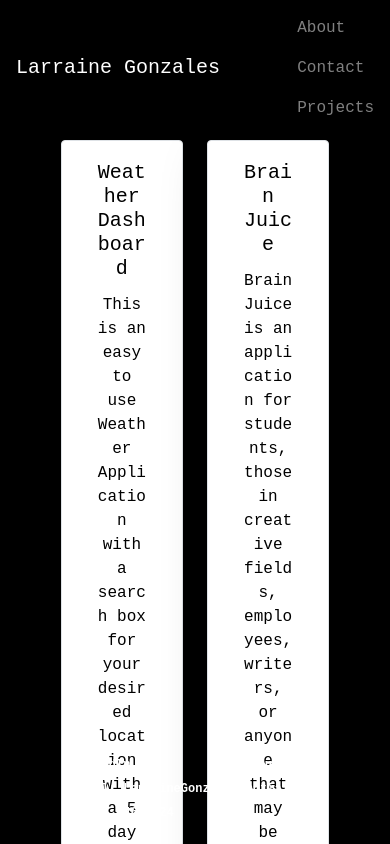
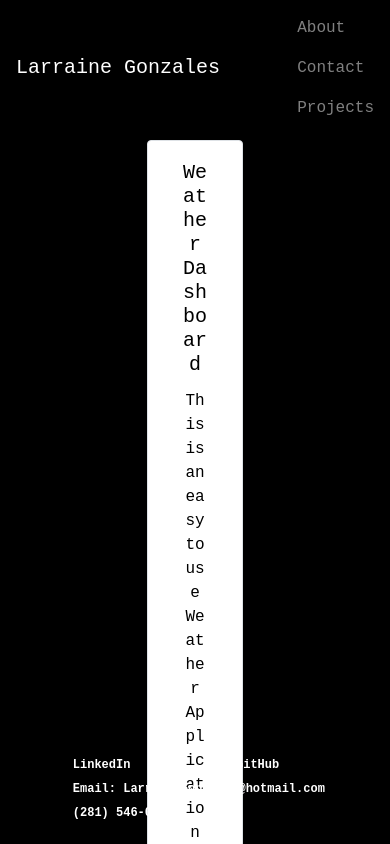
Before and after one commit to LarraineG/ReactPortfolio, a React (Create React App) app: page /projects in a window 390 px wide. Shown: the top 844 px of the page. Built offline with nearby package versions, Linux system fonts and the light colour scheme; the HTML template or start-up script is replaced by a standard one.

Commit message:
head shot is mobile respnsive and editing projects

```diff
--- a/src/components/Project.js
+++ b/src/components/Project.js
@@ -7,7 +7,11 @@ const styles = {
     img: {
         postion: "absolute",
         display: "flex",
-        alignItems: "flex-end"
+        alignItems: "flex-end",
+        width: "100%"
+    },
+    cardBody: {
+        width: "100%"
     }
 }
 
--- a/src/pages/About.js
+++ b/src/pages/About.js
@@ -37,7 +37,7 @@ function About() {
                 <div className="container">
                     <h1 style={styles.header} className="display-4 text-center">Larraine Gonzales</h1>
                     <img style={styles.pic} className="headshot" src="https://user-images.githubusercontent.com/68169895/105635464-894a9000-5e28-11eb-9b84-64ef1aa69c97.png" alt="Larraine!"></img>
-                    <p style={styles.bio} className="lead">I am a certified Full Stack Developer. I thrive in the tech industry as I enjoy always learning the forever evolving tech tools! I have a background in marketing and sales, giving me a great eye for design for any desired market. <a style={styles.resume} href="https://drive.google.com/file/d/1Sc92BIYK3cvK3wkyVS3HdbtJjnb9mPEL/view?usp=sharing">View Resume</a></p>
+                    <p style={styles.bio} className="lead">I am a certified Full Stack Developer. I thrive in the tech industry as I enjoy learning the forever evolving tech tools! I have a background in marketing and sales, giving me a great eye for design for any desired market. <a style={styles.resume} href="https://drive.google.com/file/d/1Sc92BIYK3cvK3wkyVS3HdbtJjnb9mPEL/view?usp=sharing">View Resume</a></p>
                 </div>
             </div>
         </Container>
--- a/src/pages/Projects.js
+++ b/src/pages/Projects.js
@@ -2,6 +2,14 @@ import React from "react";
 import Project from "../components/Project";
 import Container from "../components/Container";
 
+const styles = {
+    cardBody: {
+    width: "100%"
+    },
+    about: {
+        width: "100%"
+    }
+}
 const projectList = [
     {
         title: "Weather Dashboard",
@@ -22,9 +30,9 @@ const projectList = [
         img: "https://user-images.githubusercontent.com/68169895/95691172-c3c64f00-0be2-11eb-9b1c-b8b7ed7e569f.png"
     },
     {
-    title: "Note Taker",
-    about: "This is a simple way to take any notes you may want to jot down",
-    img: "https://user-images.githubusercontent.com/68169895/95691357-29ffa180-0be4-11eb-87de-38ec89007bb6.png"
+        title: "Note Taker",
+        about: "This is a simple way to take any notes you may want to jot down",
+        img: "https://user-images.githubusercontent.com/68169895/95691357-29ffa180-0be4-11eb-87de-38ec89007bb6.png"
     },
     {
         title: "Employee Directory",
@@ -36,8 +44,8 @@ const projectList = [
 
 function Projects () {
     return(
-        <Container className={"container w-75 myb-5 mx-auto shadow-lg bg-transparent vw-100s rounded"}>
-            <div className="row">
+        <Container className={"col-xsm container w-75 myb-5 mx-auto shadow-lg bg-transparent vw-100s rounded"}>
+            <div className="col">
                 {projectList.map((obj) => <Project key={obj.title} title={obj.title} href={obj.href} about={obj.about} img={obj.img}/>)}
             </div>
         </Container>
```
Also changed, not shown: 11 other files (tests, documents, lock files or other folders).
